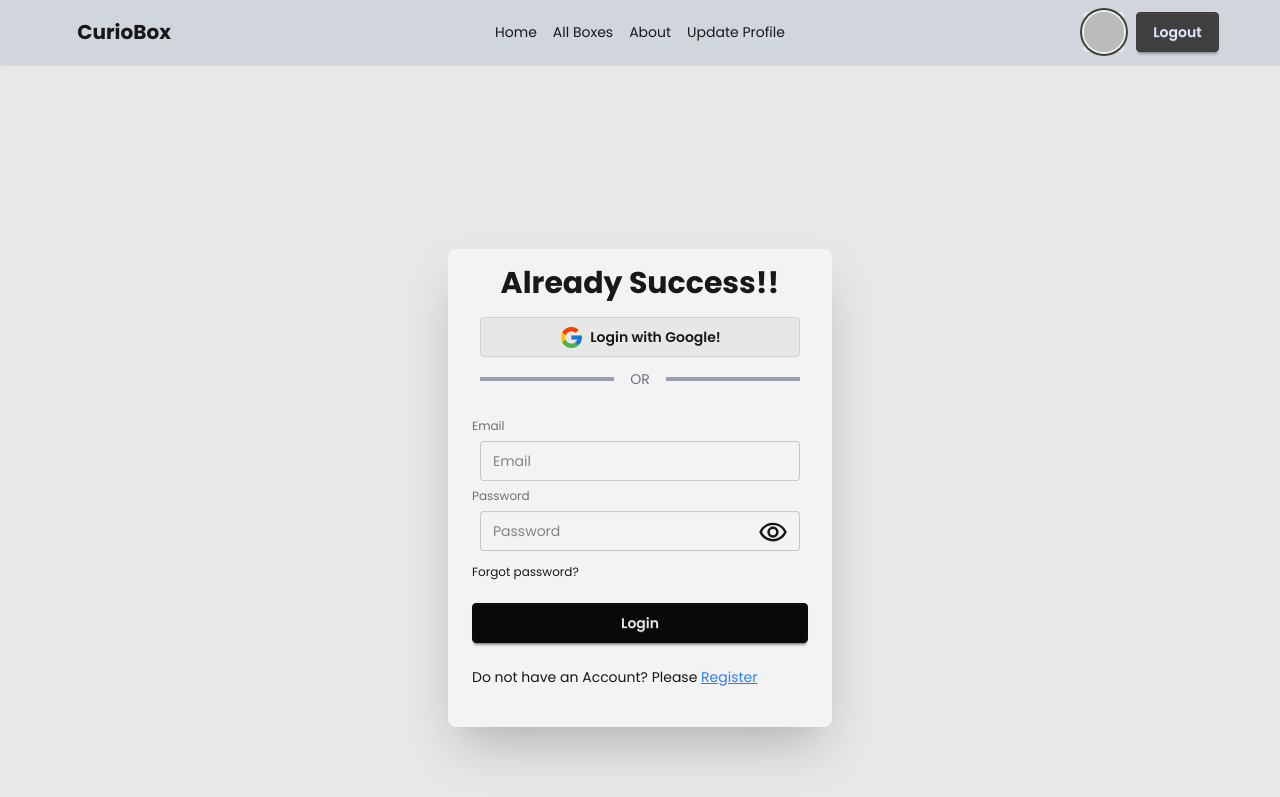
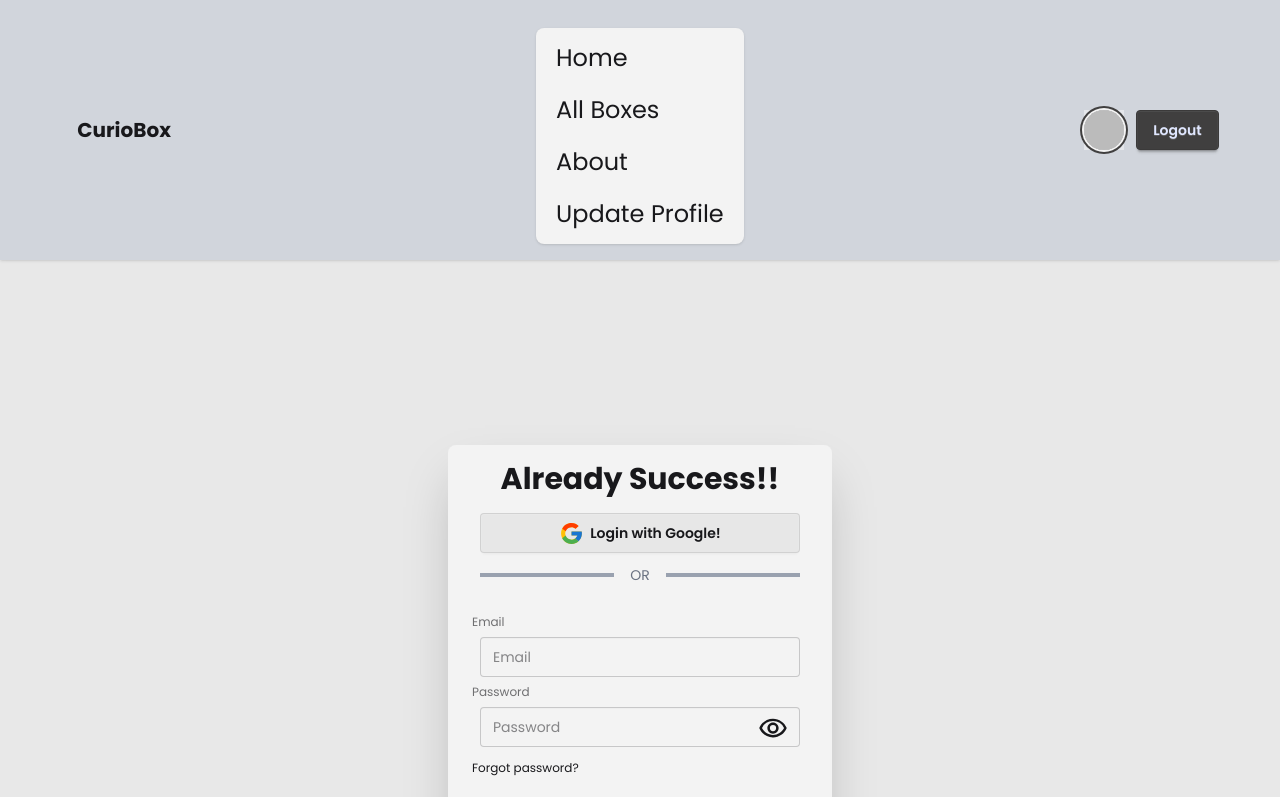
Before and after one commit to programmarimran/CurioBox-assignment_9, a React (Vite) app: page /auth in a window 1280 px wide. Shown: the top 797 px of the page. Built offline with nearby package versions, Linux system fonts and the light colour scheme; no server answers; sample sign-in values are in the browser's storage.

Commit message:
added a navbar hambergar is re correct

```diff
--- a/src/Components/Footer/Footer.jsx
+++ b/src/Components/Footer/Footer.jsx
@@ -24,7 +24,7 @@ const Footer = () => {
   );
   return (
     <footer className=" footer-horizontal  bg-gray-300 text-base-content rounded p-10">
-      <h1 className=" text-2xl text-gray-950 text-center font-extrabold">
+      <h1 className=" text-2xl mb-8 text-gray-950 text-center font-extrabold">
         CurioBox
       </h1>
       <aside className="md:grid grid-cols-3 justify-center items-start space-y-5">
--- a/src/Components/Navbar/Navbar.jsx
+++ b/src/Components/Navbar/Navbar.jsx
@@ -15,40 +15,46 @@ const Navbar = () => {
     setState(!state);
   };
   const links = (
-    <>
+    <ul
+      tabIndex={0}
+      className=" space-y-2 dropdown-content bg-base-100 rounded-box z-1 mt-3 w-52 p-2 shadow"
+    >
+      <li className=" text-2xl">
         <NavLink className=" link-hover" to={"/"}>
           Home
         </NavLink>
+      </li>
+      <li className=" text-2xl">
         <NavLink className=" link-hover" to={"/allboxes"}>
           All Boxes
         </NavLink>
+      </li>
+      <li className=" text-2xl">
         <NavLink className=" link-hover" to={"/about"}>
           About
         </NavLink>
+      </li>
       {user ? (
+        <li className=" text-2xl">
           <NavLink className=" link-hover" to={"/auth/updateProfile"}>
             Update Profile
           </NavLink>
+        </li>
       ) : (
         ""
       )}
-    </>
+    </ul>
   );
   return (
     <div className="navbar">
       <div className="navbar-start gap-4">
-        <div className="dropdown">
+        <div className="dropdown h-full">
           <div tabIndex={0} role="button" className="lg:hidden">
             <div onClick={handleHambarger}>
-              {state ? <RxCross2 /> : <GiHamburgerMenu size={24} />}
+              {state ? <RxCross2 size={24} /> : <GiHamburgerMenu size={24} />}
             </div>
           </div>
-          <ul
-            tabIndex={0}
-            className="menu menu-sm dropdown-content bg-base-100 rounded-box z-1 mt-3 w-52 p-2 shadow"
-          >
-            {links}
-          </ul>
+          <div>{links}</div>
         </div>
         <Link to={"/"} className="text-xl font-bold">
           CurioBox
@@ -64,7 +70,7 @@ const Navbar = () => {
             <div className="tooltip tooltip-bottom bg-gray-200">
               <div className="tooltip-content">
                 <div className="animate-bounce text-orange-400  text-2xl font-black ">
-                 {user?user.email:''}
+                  {user ? user.email : ""}
                 </div>
               </div>
               <div className="avatar">
@@ -81,9 +87,15 @@ const Navbar = () => {
 
         <button className="btn btn-primary">
           {user ? (
-            <span onClick={() => {signOutUser(),toast.warning("Logout Successfully")}}>Logout</span>
+            <span
+              onClick={() => {
+                signOutUser(), toast.warning("Logout Successfully");
+              }}
+            >
+              Logout
+            </span>
           ) : (
-            <Link to={'/auth'}>LogIn</Link>
+            <Link to={"/auth"}>LogIn</Link>
           )}
         </button>
       </div>
```
Lines whose indentation alone changed are shown as unchanged.
